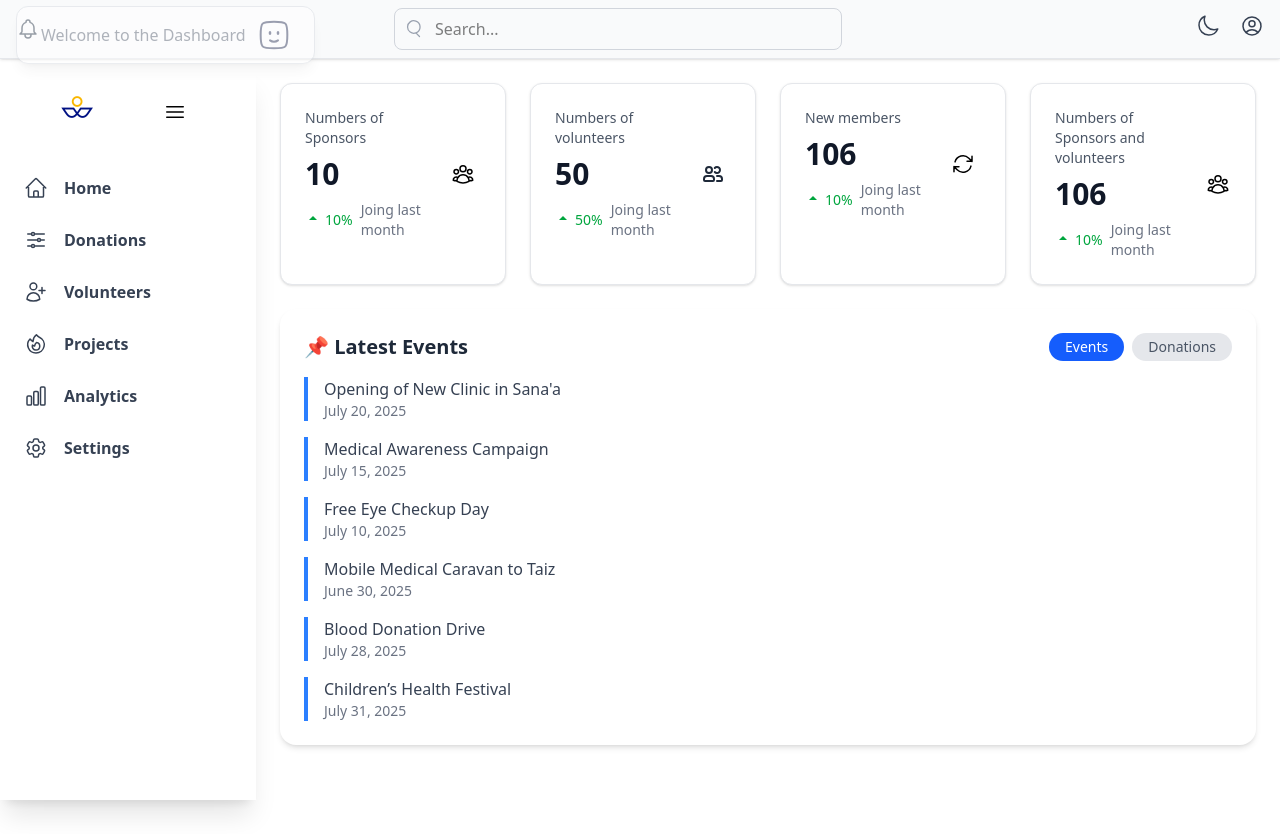
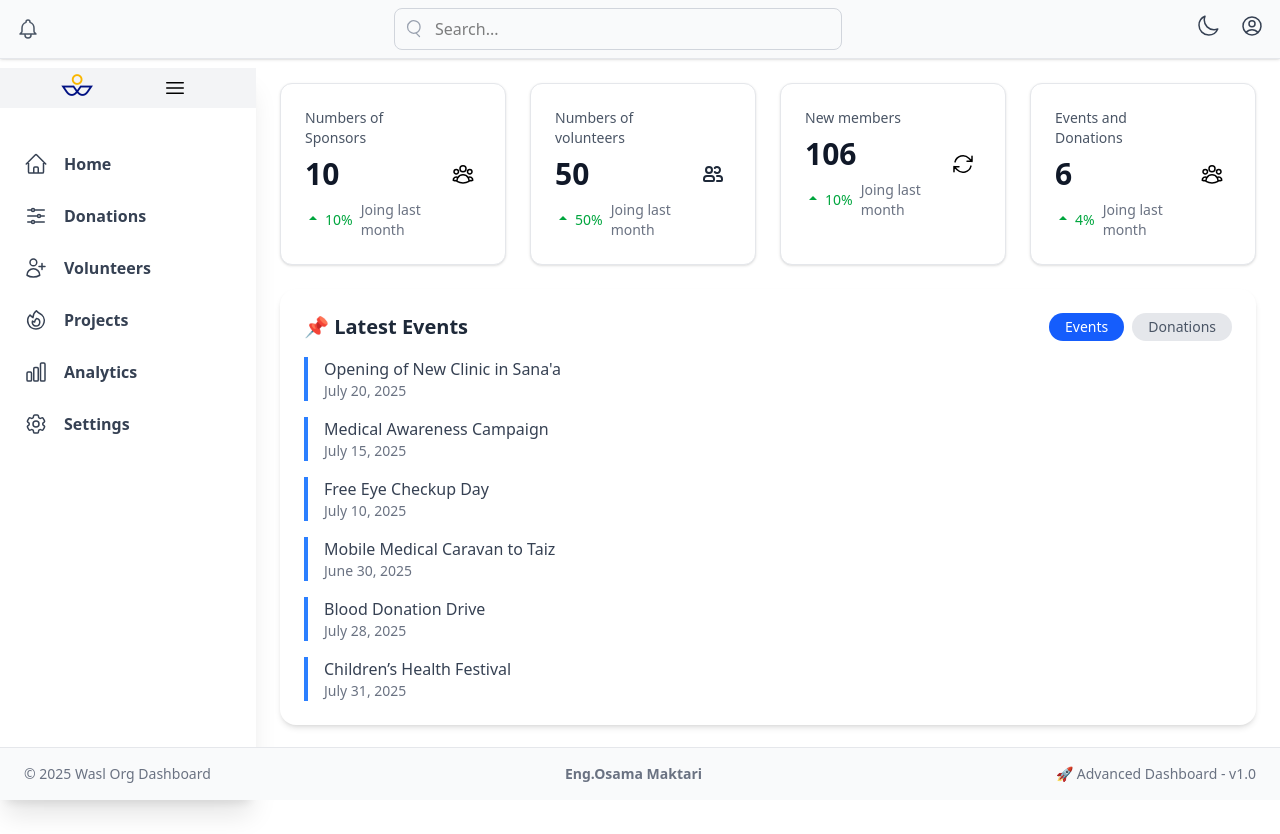
Before and after one commit to osamamaktari/vue-app, a Vue app: page / in a window 1280 px wide. Before the commit the page ends 801 px from the top, so only its background shows below. Built offline with nearby package versions, Linux system fonts and the light colour scheme.

Commit message:
feat(footer): add professional dashboard footer component

```diff
--- a/src/App.vue
+++ b/src/App.vue
@@ -2,13 +2,14 @@
 
 import HeaderComponent from './components/HeaderComponent.vue';
 import SidebarComponent from './components/SidebarComponent.vue';
+import FooterComponent from './components/FooterComponent.vue';
 import Donations from './views/Donations.vue';
 import Home from './views/Home.vue';
 
 import ToastComponent from './components/ToastComponent.vue';
 export default {
   components: {
-    HeaderComponent,SidebarComponent, Donations,Home,ToastComponent
+    HeaderComponent,SidebarComponent, Donations,Home,ToastComponent,FooterComponent
   }
   ,
 
@@ -17,11 +18,11 @@ export default {
 
 <template>
 
- <HeaderComponent/>
- <ToastComponent/>
+<HeaderComponent/>
 
-
-  <RouterView></RouterView>
+<ToastComponent/>
+<RouterView></RouterView>
 <SidebarComponent/>
 
+<FooterComponent/>
 </template>
--- /dev/null
+++ b/src/components/FooterComponent.vue
@@ -0,0 +1,12 @@
+<template>
+  <footer class="sticky bottom-0 z-50 w-full py-4 px-6 bg-gray-50 text-gray-500 text-sm border-t border-gray-200 flex items-center justify-between">
+    <span>© {{ currentYear }} Wasl Org Dashboard</span>
+    <span class="font-semibold">Eng.Osama Maktari</span>
+<span>🚀 Advanced Dashboard - v1.0</span>
+
+  </footer>
+</template>
+
+<script setup>
+const currentYear = new Date().getFullYear()
+</script>
--- a/src/components/NavbarComponent.vue
+++ b/src/components/NavbarComponent.vue
@@ -38,8 +38,6 @@
  <svg xmlns="http://www.w3.org/2000/svg" fill="none" viewBox="0 0 24 24" stroke-width="1.5" stroke="currentColor" class="size-6">
   <path stroke-linecap="round" stroke-linejoin="round" d="M21.752 15.002A9.72 9.72 0 0 1 18 15.75c-5.385 0-9.75-4.365-9.75-9.75 0-1.33.266-2.597.748-3.752A9.753 9.753 0 0 0 3 11.25C3 16.635 7.365 21 12.75 21a9.753 9.753 0 0 0 9.002-5.998Z" />
 </svg>
-
-
     </button>
 
   </div>
--- a/src/components/SidebarComponent.vue
+++ b/src/components/SidebarComponent.vue
@@ -8,8 +8,8 @@
   ]">
 
 
-            <div class="flex flex-col  md:flex-row md:items-center md:justify-evenly">
-                <img class="w-8 h-8 mt-3   bg-white rounded-lg flex items-center justify-center " src="../assets/img/WASL-LOGO-RGB-ICON.png" alt="logo">
+            <div class="flex flex-col bg-gray-100  md:flex-row md:items-center md:justify-evenly">
+                <img class="w-8 h-8  mb-2   rounded-lg flex items-center justify-center " src="../assets/img/WASL-LOGO-RGB-ICON.png" alt="logo">
 
                  <sidebar-toggle-component  @toggle="toggleSidebar"/>
             </div>
@@ -17,12 +17,8 @@
 
         <nav class="mt-8 flex flex-col space-y-2 px-2">
             <div class="flex flex-col space-y-1">
-            <!-- <sidebarlinks-component   :isCollapsed="isCollapsed">
-                <img src="../assets/img/WASL-LOGO-RGB-ICON.png "class="w-8 h-8 bg-white rounded-lg flex items-center justify-center" alt="">
-                 <sidebar-toggle-component   @toggle="toggleSidebar"/>
-            </sidebarlinks-component>
-             -->
-<sidebarlinks-component to="/" text="Home"  :isCollapsed="isCollapsed"><svg xmlns="http://www.w3.org/2000/svg" fill="none" viewBox="0 0 24 24" stroke-width="1.5" stroke="currentColor" class="size-6">
+
+<sidebarlinks-component to="/" text="Home"  :isCollapsed="isCollapsed"><svg  xmlns="http://www.w3.org/2000/svg" fill="none" viewBox="0 0 24 24" stroke-width="1.5" stroke="currentColor" class="size-6">
   <path stroke-linecap="round" stroke-linejoin="round" d="m2.25 12 8.954-8.955c.44-.439 1.152-.439 1.591 0L21.75 12M4.5 9.75v10.125c0 .621.504 1.125 1.125 1.125H9.75v-4.875c0-.621.504-1.125 1.125-1.125h2.25c.621 0 1.125.504 1.125 1.125V21h4.125c.621 0 1.125-.504 1.125-1.125V9.75M8.25 21h8.25" />
 </svg></sidebarlinks-component>
 
--- a/src/components/SidebarToggleComponent.vue
+++ b/src/components/SidebarToggleComponent.vue
@@ -1,10 +1,10 @@
 <template>
   <button
     @click="$emit('toggle')"
-    class="  top-21 left-50 z-50 p-2 rounded-md bg-cordes-blue text-white"
+    class="  top-21 left-50 z-50 p-2 "
     aria-label="Toggle Sidebar"
   >
-<<svg xmlns="http://www.w3.org/2000/svg" fill="none" viewBox="0 0 24 24" stroke-width="1.5" stroke="currentColor" class="size-6 text-black">
+<svg xmlns="http://www.w3.org/2000/svg" fill="none" viewBox="0 0 24 24" stroke-width="1.5" stroke="currentColor" class="size-6 text-black">
   <path stroke-linecap="round" stroke-linejoin="round" d="M3.75 6.75h16.5M3.75 12h16.5m-16.5 5.25h16.5" />
 </svg>
 
--- a/src/components/ToastComponent.vue
+++ b/src/components/ToastComponent.vue
@@ -20,14 +20,14 @@ onMounted(() => {
   showToast.value = true
   setTimeout(() => {
     showToast.value = false
-  }, 4000)
+  }, 1500)
 })
 </script>
 
 <style scoped>
 .fade-enter-active,
 .fade-leave-active {
-  transition: opacity 3s ease, transform 0.5s ease;
+  transition: opacity 0.5s ease, transform 0.5s ease;
 }
 .fade-enter-from,
 .fade-leave-to {
--- a/src/views/Home.vue
+++ b/src/views/Home.vue
@@ -26,7 +26,7 @@
 </svg>
 
 
-  </CardStatsComponent> <CardStatsComponent title="Numbers of Sponsors and volunteers" value="106" :percentage="10">
+  </CardStatsComponent> <CardStatsComponent title="Events and Donations" value="6" :percentage="4">
     <svg xmlns="http://www.w3.org/2000/svg" fill="none" viewBox="0 0 24 24" stroke-width="1.5" stroke="currentColor" class="size-6">
   <path stroke-linecap="round" stroke-linejoin="round" d="M18 18.72a9.094 9.094 0 0 0 3.741-.479 3 3 0 0 0-4.682-2.72m.94 3.198.001.031c0 .225-.012.447-.037.666A11.944 11.944 0 0 1 12 21c-2.17 0-4.207-.576-5.963-1.584A6.062 6.062 0 0 1 6 18.719m12 0a5.971 5.971 0 0 0-.941-3.197m0 0A5.995 5.995 0 0 0 12 12.75a5.995 5.995 0 0 0-5.058 2.772m0 0a3 3 0 0 0-4.681 2.72 8.986 8.986 0 0 0 3.74.477m.94-3.197a5.971 5.971 0 0 0-.94 3.197M15 6.75a3 3 0 1 1-6 0 3 3 0 0 1 6 0Zm6 3a2.25 2.25 0 1 1-4.5 0 2.25 2.25 0 0 1 4.5 0Zm-13.5 0a2.25 2.25 0 1 1-4.5 0 2.25 2.25 0 0 1 4.5 0Z" />
 </svg>
```
